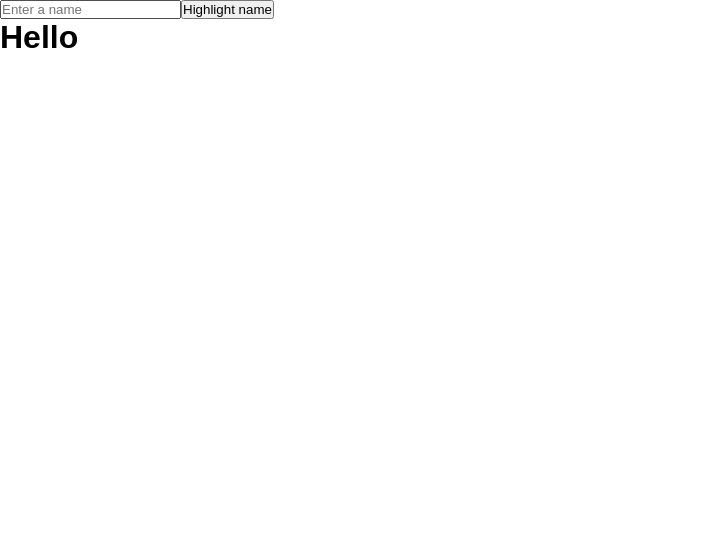
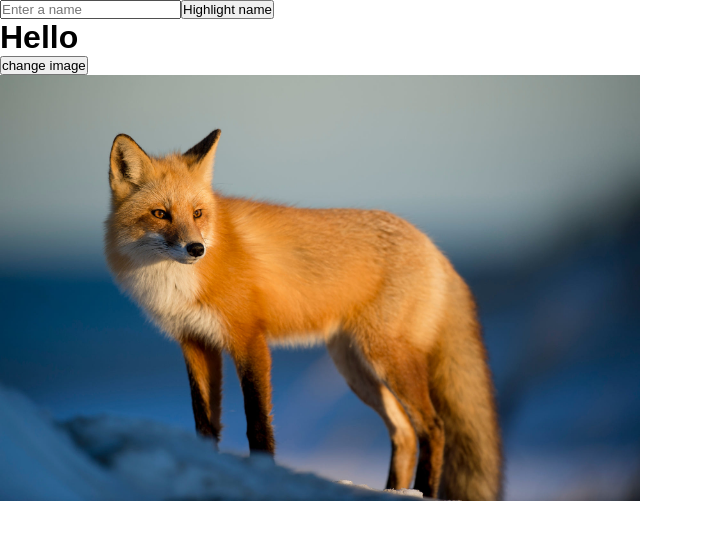
Before and after one commit to Stanghi/vue-hello, a plain HTML site: page index.html in a window 1280 px wide. Shown: the whole page, without its empty margins (0-703 px from the left). Drawn offline with nearby package versions, Linux system fonts and the light colour scheme.

Commit message:
[add] img and changer

```diff
--- a/assets/css/style.css
+++ b/assets/css/style.css
@@ -8,6 +8,10 @@
 
 body{
     font-family: Arial, Helvetica, sans-serif;
+}
+
+img{
+    width: 50%;
 }
 
 /* ----------------UTILITY---------------- */
--- a/assets/js/script.js
+++ b/assets/js/script.js
@@ -16,13 +16,18 @@ createApp({
             msg: "Hello",
             name: "",
             colorName: "",
-            isHighlight: false
+            path: "assets/img/",
+            img: "fox.jpg"
         }
     },
 
     methods: {
         myClass(style){
             this.colorName = style;
+        },
+
+        changeImg(newImg){
+            this.img = newImg
         }
     }
 
--- a/index.html
+++ b/index.html
@@ -22,6 +22,9 @@
             <button @click="myClass('highlight')">Highlight name</button>
 
             <h1>{{msg}} <span :class="colorName">{{name}}</span></h1>
+
+            <button @click="changeImg('fox2.jpg')">change image</button><br>
+            <img :src="path + img" alt="">
         </div>
 
         <script src="assets/js/script.js"></script>
```
Also changed, not shown: assets/img/fox2.jpg (added).
